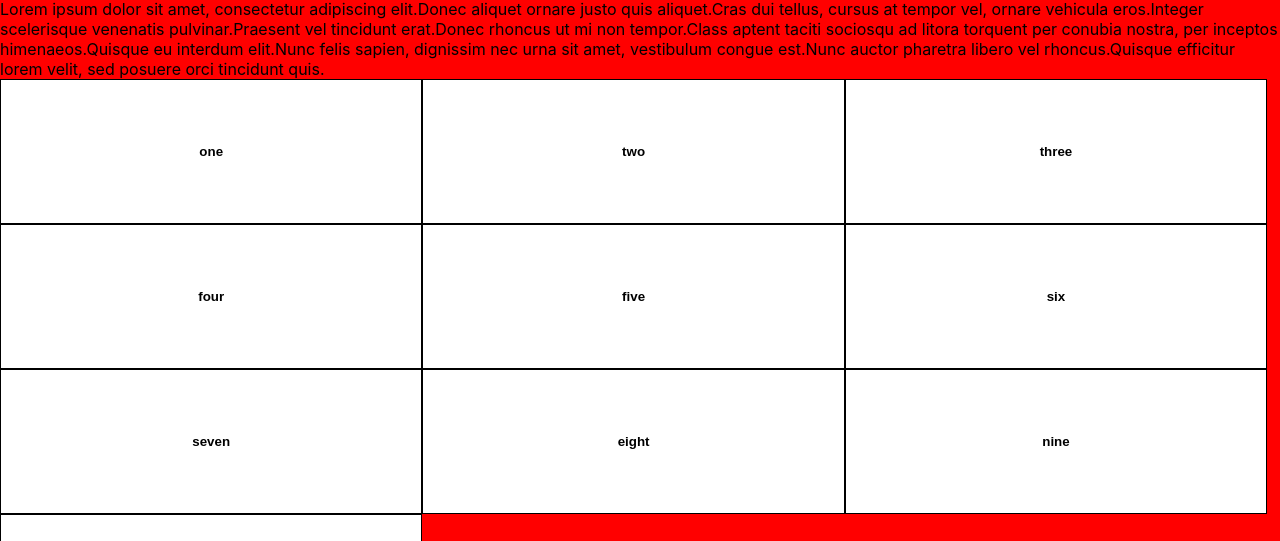
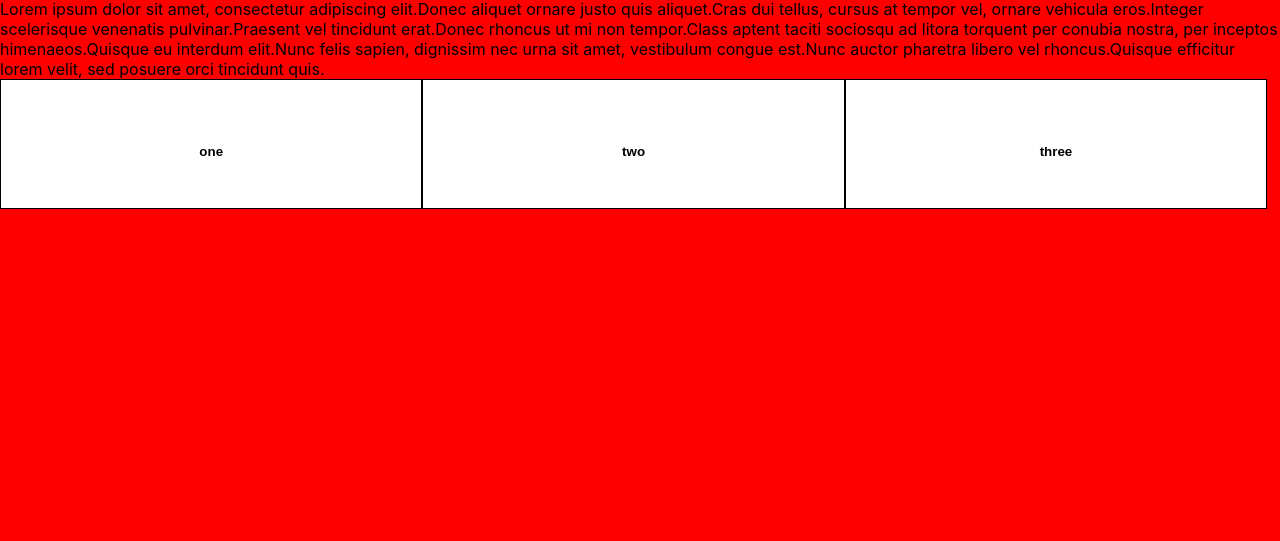
Before and after one commit to mrivera0014/loya-granite, a React (Create React App) app: page / in a window 1280 px wide. Both pictures are taken after a click on the element "Projects". Shown: the part 259-800 px from the top of the page. Built offline with nearby package versions, Linux system fonts and the light colour scheme.

Commit message:
working more the project section

```diff
--- a/src/Components/Projects/Projects.js
+++ b/src/Components/Projects/Projects.js
@@ -1,5 +1,5 @@
-import React, {useRef,useEffect} from 'react'
-import {assists} from './projectAssets/projectAssists';
+import React, {useState,useRef,useEffect} from 'react'
+import {assists,itemOne,itemTwo,itemThree} from './projectAssets/projectAssists';
 import  './projects.css'
 import {gsap} from "gsap/all"
 
@@ -9,30 +9,63 @@ import {gsap} from "gsap/all"
 const Projects = () => {
 
 
+  const [projectToggle, setProjectToggle] = useState(false)
+  var itemChosen = itemOne;
+
+  const consoleLogged = (item) =>{{
+      console.log(item.item)
+      if (projectToggle === item){
+         return setProjectToggle(null)
+      }
+      if(item.item == "One"){
+        itemChosen = itemOne
+      }
+      if(item.item == "Two"){
+        itemChosen = itemTwo
+      }
+      if(item.item == "Three"){
+        itemChosen = itemThree
+      }
+
+  }
 
 
-  const projectElRef = gsap.utils.toArray(".projectItems")
+    setProjectToggle(item)
 
-  projectElRef.map((item,index)=>{
-    item.anim = gsap.to(item,{
-      height:100
-    }).reversed(true);
-    item.addEventlistener("click",doStuff)
-  })
+    return(
+      <div className={`modal ${projectToggle ? "": "show"}` }>
+      {itemChosen.map((item,index)=>(
+        <div className={`modal-pictures-picture`}>
+            <div >{item.itemitem}</div>
+          </div>
+      ))}
+      </div>
 
-  function doStuff(){
-    this.anim.reversed(!this.anim.reversed())
+    )
   }
 
+
   return (
+
   <div className={`projects`}>
+
+{/* mapping the projects */}
    {assists.map((item,index)=>{
     return(
-      <button className={`projectItems`}  >
+      <>
+      <button className={`projectItems`} onClick={() => consoleLogged(item)}>
         <h1>{item.item}</h1>
       </button>
+      <div>
+
+        {/* mapping the modal pictures */}
+
+        </div>
+        </>
     )
+
    })}
+
   </div>
 
 
--- a/src/Components/Projects/projectAssets/projectAssists.js
+++ b/src/Components/Projects/projectAssets/projectAssists.js
@@ -2,15 +2,33 @@ import React from 'react'
 
 export const assists = [
 
-    {item:"one"},
-    {item:"two"},
-    {item:"three"},
-    {item:"four"},
-    {item:"five"},
-    {item:"six"},
-    {item:"seven"},
-    {item:"eight"},
-    {item:"nine"},
-    {item:"ten"}
+    {item:"one",
+
+    },
+    {item:"two",
+},
+    {item:"three",
+}
+
 
 ]
+
+
+export const itemOne =[
+    {itemitem:"One"},
+    {itemitem:"two"},
+    {itemitem:"three"},
+]
+
+export const itemTwo =[
+    {itemitem:"One"},
+    {itemitem:"two"},
+    {itemitem:"three"},
+    {itemitem:"four"},
+]
+
+export const itemThree =[
+    {itemitem:"One"},
+    {itemitem:"two"},
+    {itemitem:"three"},
+]
--- a/src/Components/Projects/projects.css
+++ b/src/Components/Projects/projects.css
@@ -9,9 +9,34 @@
 
 .projectItems{
     padding: 5%;
-    max-height: 100%;
+    max-height: 5rem;
     min-width: 33%;
     border:1px solid black;
     background:white;
 
 }
+.projectItems:active{
+    max-height: 10rem !important;
+}
+
+.modal{
+    display: none;
+
+    min-height: 30vh;
+    min-width: 80vw;
+    /* position: absolute; */
+    margin: 0 auto;
+    transform: translate(-50% ,-50%);
+    background-color: orange;
+}
+.modal-pictures-picture{
+min-width: 25%;
+min-height: 25%;
+    background-color: lightblue;
+
+}
+
+.show{
+    display: flex;
+    position: absolute;
+}
```
